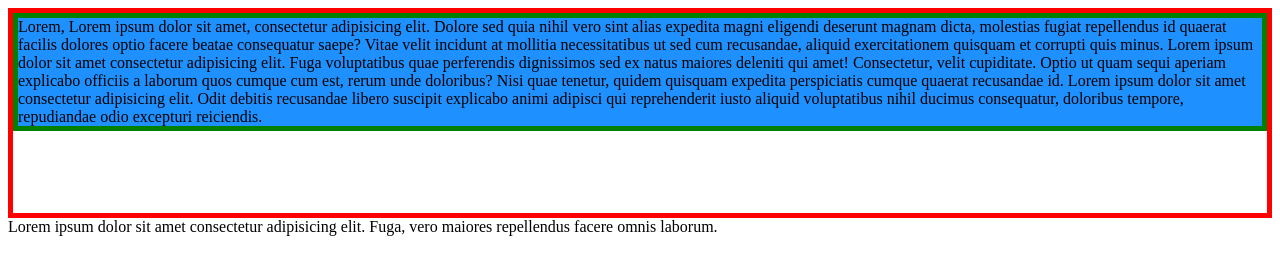
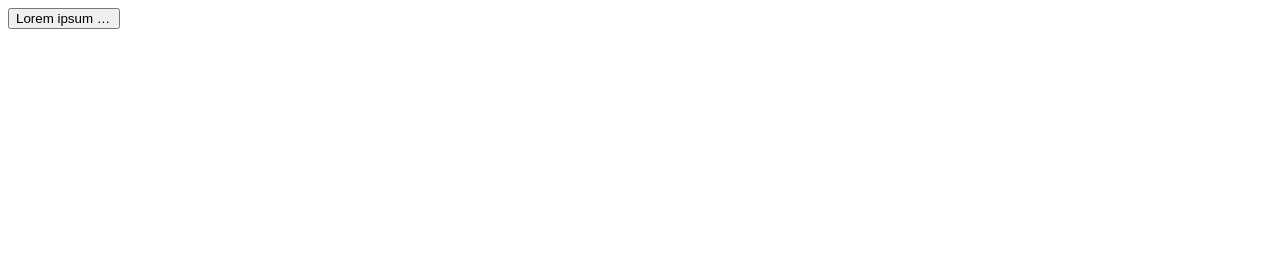
Before and after one commit to fccourses/css_practice, a plain HTML site: page index.html in a window 1280 px wide. Drawn offline with Linux system fonts and the light colour scheme.

Commit message:
Add text-overflow example

```diff
--- a/assets/css/style.css
+++ b/assets/css/style.css
@@ -1,13 +1,9 @@
-.container{
-  height: 200px;
+.btn{
+  white-space: nowrap;
+  overflow: hidden;
+  text-overflow: ellipsis;
 
-  overflow-y: scroll;
-  overflow-x: auto;
-
-  border: 5px solid red;
+  min-width: 60px;
+  width: 100%;
+  max-width: 112px;
 }
-
-.inner{
-  background-color: dodgerblue;
-  border: 5px solid green;
-}
--- a/index.html
+++ b/index.html
@@ -1,19 +1,33 @@
 <!DOCTYPE html>
 <html lang="en">
+
 <head>
   <meta charset="UTF-8">
   <link rel="stylesheet" href="./assets/css/style.css">
   <title>Practice</title>
 </head>
+
 <body>
 
-  <div class="container">
-    <div class="inner">
-      Lorem, Lorem ipsum dolor sit amet, consectetur adipisicing elit. Dolore sed quia nihil vero sint alias expedita magni eligendi deserunt magnam dicta, molestias fugiat repellendus id quaerat facilis dolores optio facere beatae consequatur saepe? Vitae velit incidunt at mollitia necessitatibus ut sed cum recusandae, aliquid exercitationem quisquam et corrupti quis minus. Lorem ipsum dolor sit amet consectetur adipisicing elit. Fuga voluptatibus quae perferendis dignissimos sed ex natus maiores deleniti qui amet! Consectetur, velit cupiditate. Optio ut quam sequi aperiam explicabo officiis a laborum quos cumque cum est, rerum unde doloribus? Nisi quae tenetur, quidem quisquam expedita perspiciatis cumque quaerat recusandae id. Lorem ipsum dolor sit amet consectetur adipisicing elit. Odit debitis recusandae libero suscipit explicabo animi adipisci qui reprehenderit iusto aliquid voluptatibus nihil ducimus consequatur, doloribus tempore, repudiandae odio excepturi reiciendis.
-    </div>
-  </div>
-
-  <span>Lorem ipsum dolor sit amet consectetur adipisicing elit. Fuga, vero maiores repellendus facere omnis laborum.</span>
+  <button class="btn" title="Lorem ipsum dolor, sit amet consectetur adipisicing elit. Rem libero eligendi corrupti dolorum iusto atque dolore
+    modi expedita cupiditate, aut vitae quibusdam sed eaque placeat deserunt, et nisi beatae quia eius. Omnis, tempore!
+    Exercitationem harum commodi accusantium facere temporibus nostrum debitis fuga provident. Ea inventore assumenda
+    alias tempore doloribus beatae explicabo incidunt! Accusamus voluptate maiores aperiam. Similique provident
+    consequatur eius, cupiditate quo mollitia quas suscipit, repellendus, aliquam optio in accusamus corrupti
+    repudiandae impedit omnis ratione. Iste sint ipsam delectus consectetur adipisci dolor cum temporibus commodi fugit
+    facilis veritatis, in ullam incidunt nesciunt. Eos eaque blanditiis ducimus earum, ipsa magni? Modi minus nesciunt
+    illum velit incidunt tempore odio sunt labore maxime, laborum blanditiis officiis dignissimos molestiae eius soluta
+    laudantium ipsa numquam!">
+    Lorem ipsum dolor, sit amet consectetur adipisicing elit. Rem libero eligendi corrupti dolorum iusto atque dolore
+    modi expedita cupiditate, aut vitae quibusdam sed eaque placeat deserunt, et nisi beatae quia eius. Omnis, tempore!
+    Exercitationem harum commodi accusantium facere temporibus nostrum debitis fuga provident. Ea inventore assumenda
+    alias tempore doloribus beatae explicabo incidunt! Accusamus voluptate maiores aperiam. Similique provident
+    consequatur eius, cupiditate quo mollitia quas suscipit, repellendus, aliquam optio in accusamus corrupti
+    repudiandae impedit omnis ratione. Iste sint ipsam delectus consectetur adipisci dolor cum temporibus commodi fugit
+    facilis veritatis, in ullam incidunt nesciunt. Eos eaque blanditiis ducimus earum, ipsa magni? Modi minus nesciunt
+    illum velit incidunt tempore odio sunt labore maxime, laborum blanditiis officiis dignissimos molestiae eius soluta
+    laudantium ipsa numquam!</button>
 
 </body>
+
 </html>
```
